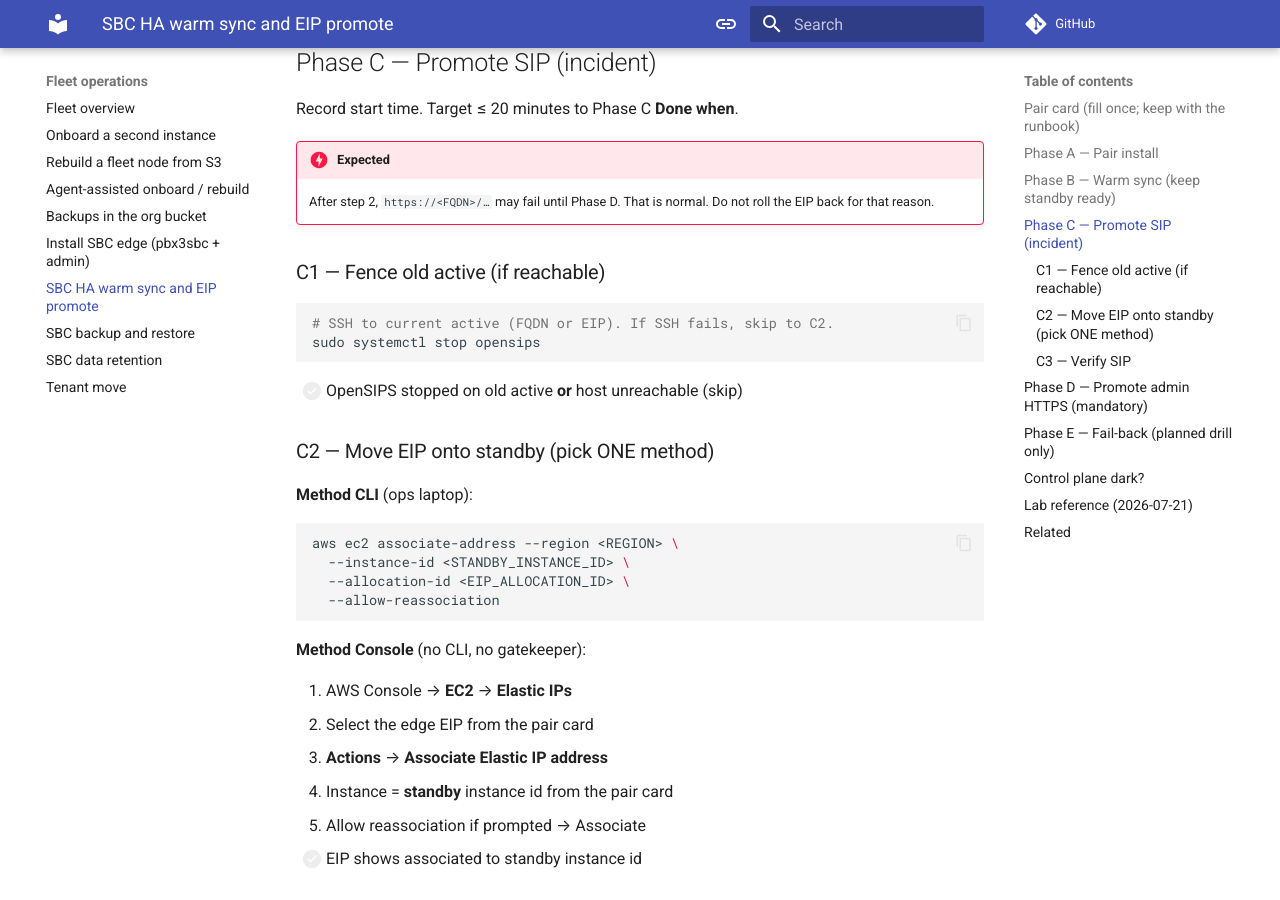
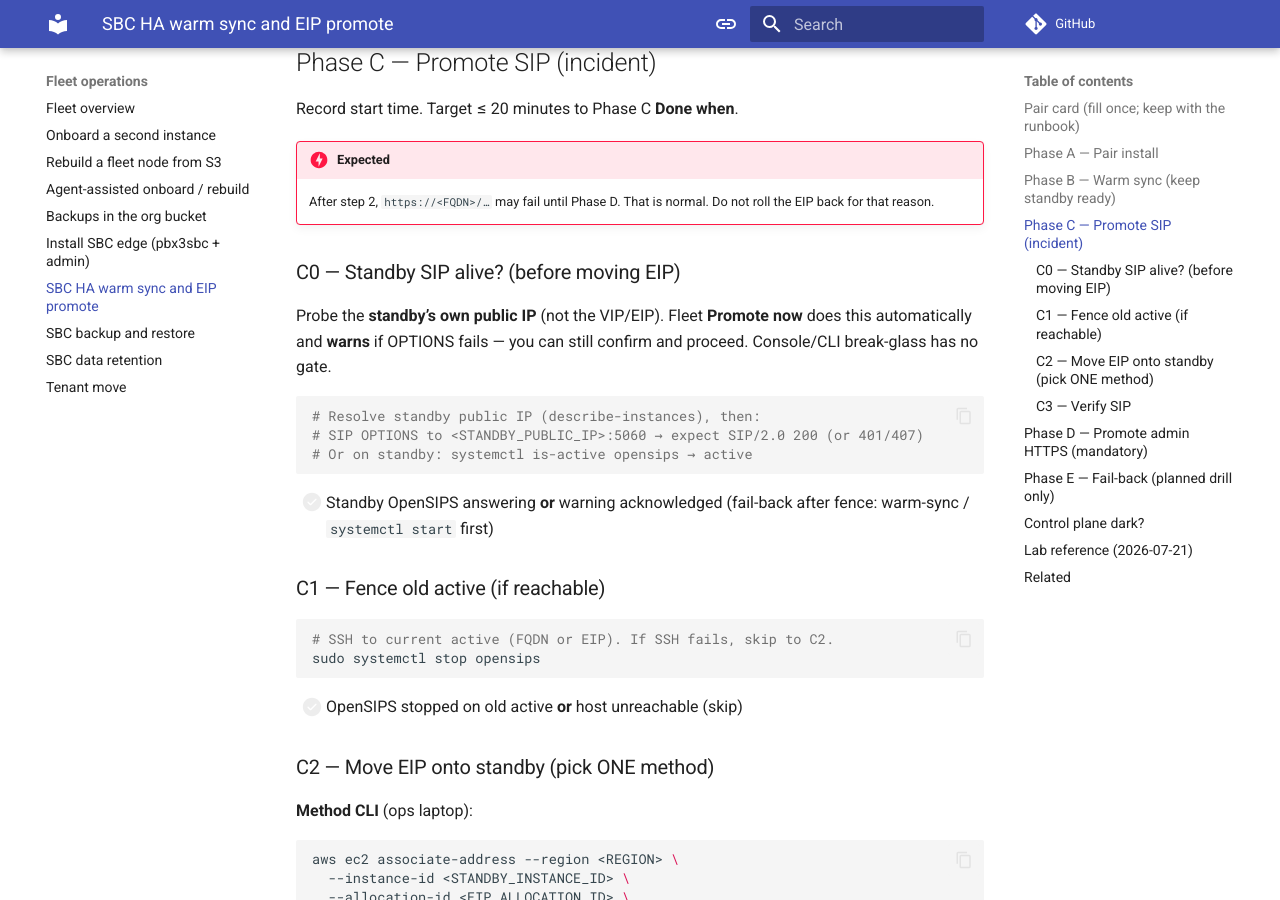
Before and after one commit to aelintra/pbx3-docs, an MkDocs documentation site: the page built from docs/fleet/sbc-ha-promote.md, in a window 1280 px wide and 900 px high, scrolled down 3369 px. Built offline with MkDocs 1.6.1 and Material for MkDocs 9.7.7, drawn with Linux system fonts in a browser that asks for light colours; comment, search, counter and statistics services are not loaded.

Commit message:
Document Phase C0 standby SIP check before EIP move.
Matches Fleet Promote now warn-and-confirm behaviour.

Co-authored-by: Cursor <cursoragent@cursor.com>

````diff
--- a/docs/fleet/sbc-ha-promote.md
+++ b/docs/fleet/sbc-ha-promote.md
@@ -117,6 +117,18 @@ Record start time. Target ≤ 20 minutes to Phase C **Done when**.
 !!! danger "Expected"
     After step 2, `https://<FQDN>/…` may fail until Phase D. That is normal. Do not roll the EIP back for that reason.
 
+### C0 — Standby SIP alive? (before moving EIP)
+
+Probe the **standby’s own public IP** (not the VIP/EIP). Fleet **Promote now** does this automatically and **warns** if OPTIONS fails — you can still confirm and proceed. Console/CLI break-glass has no gate.
+
+```bash
+# Resolve standby public IP (describe-instances), then:
+# SIP OPTIONS to <STANDBY_PUBLIC_IP>:5060 → expect SIP/2.0 200 (or 401/407)
+# Or on standby: systemctl is-active opensips → active
+```
+
+- [ ] Standby OpenSIPS answering **or** warning acknowledged (fail-back after fence: warm-sync / `systemctl start` first)
+
 ### C1 — Fence old active (if reachable)
 
 ```bash
````
